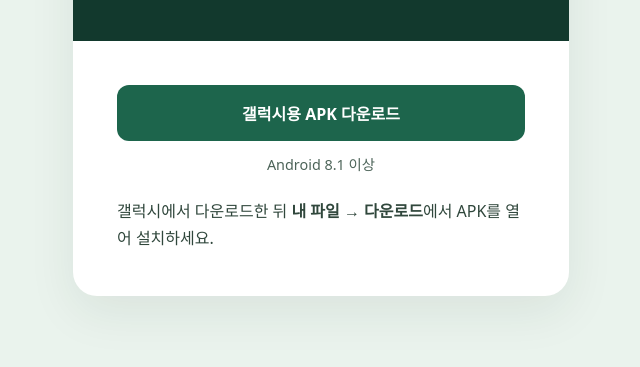
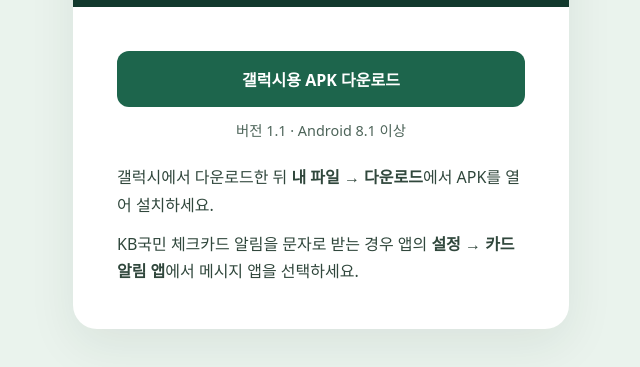
Before and after one commit to kwon9310-cloud/today-ledger, a plain HTML site: page index.html in a window 1280 px wide. Shown: the part 321-688 px from the top of the page, without its empty margins (319-959 px from the left). Drawn offline with Linux system fonts and the light colour scheme.

Commit message:
오늘 가계부 1.1 APK 업데이트

```diff
--- a/index.html
+++ b/index.html
@@ -29,9 +29,10 @@
       <p>입금·송금·카드 결제 알림을 오늘의 거래 내역으로 정리해요.</p>
     </header>
     <section aria-label="앱 다운로드">
-      <a href="./today-ledger.apk" download="오늘가계부.apk">갤럭시용 APK 다운로드</a>
-      <p class="platform">Android 8.1 이상</p>
+      <a href="./today-ledger.apk?v=1.1" download="오늘가계부.apk">갤럭시용 APK 다운로드</a>
+      <p class="platform">버전 1.1 · Android 8.1 이상</p>
       <p class="install">갤럭시에서 다운로드한 뒤 <strong>내 파일 → 다운로드</strong>에서 APK를 열어 설치하세요.</p>
+      <p class="install" style="margin-top:.75rem">KB국민 체크카드 알림을 문자로 받는 경우 앱의 <strong>설정 → 카드 알림 앱</strong>에서 메시지 앱을 선택하세요.</p>
     </section>
   </main>
 </body>
```
Also changed, not shown: 1 other file.
